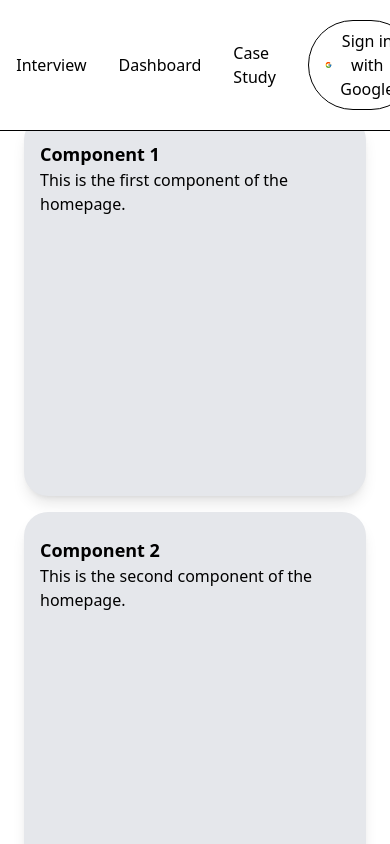
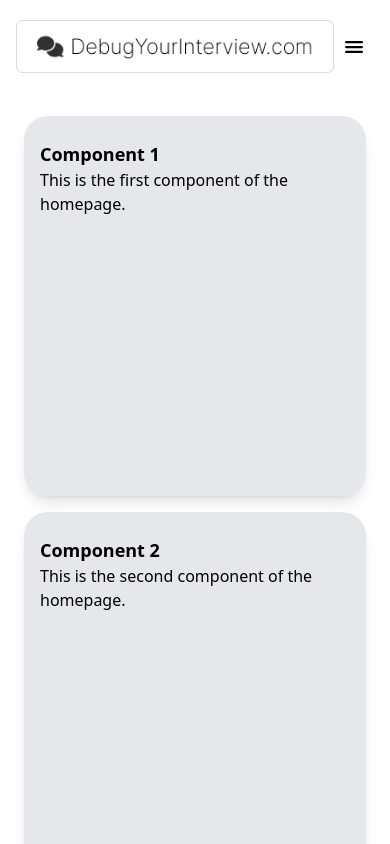
Before and after one commit to chingu-voyages/V59-tier3-team-39, a React (Vite) app in the folder frontend/: page / in a window 390 px wide. Shown: the top 844 px of the page. Built offline with nearby package versions, Linux system fonts and the light colour scheme.

Commit message:
add mobile menu

```diff
--- a/frontend/src/components/main/Header.tsx
+++ b/frontend/src/components/main/Header.tsx
@@ -3,6 +3,7 @@ import { Link, NavLink } from 'react-router-dom'
 import Logo from '../../assets/Logo.png'
 import Button from '../button/Button'
 import { FcGoogle } from 'react-icons/fc'
+import { IoMenu, IoClose } from 'react-icons/io5'
 
 const navLinks = [
   {to: '/interview', label: 'Interview'},
@@ -15,11 +16,12 @@ const Header = () => {
   const [isMenuOpen, setIsMenuOpen] = useState(false)
 
   return (
-    <header className="fixed inset-x-0 top-0 py-5 bg-white border-b">
+    <header className="fixed inset-x-0 top-0 py-5 bg-white">
       <nav className="w-11/12 mx-auto flex justify-between items-center">
         <Link to='/'>
           {<img src={Logo} alt='Debug Your Interivew logo' />}
         </Link>
+        <div className='hidden md:flex'>
           <div className="flex items-center gap-8">
             {navLinks.map(({to, label}) => (
               <NavLink key={to} to={to}
@@ -31,7 +33,29 @@ const Header = () => {
               <FcGoogle /> Sign in with Google
             </Button>
           </div>
+        </div>
+
+        <button className='md:hidden p-2' onClick={() => setIsMenuOpen(prev => !prev)}>
+          {isMenuOpen ? <IoClose size={24} /> : <IoMenu size={24}/>}
+        </button>
       </nav>
+
+      {isMenuOpen && (
+        <div className='md:hidden'>
+          <div className='container mx-auto px-6 py-6 flex flex-col gap-4'>
+            {navLinks.map(({to, label}) => (
+                <NavLink key={to} to={to}
+                  className={({isActive}) => `text-lg py-2 ${isActive ? 'text-orange-400' : 'hover:text-red-400'}`}>
+                  {label}
+                </NavLink>
+              ))}
+              <Button className='border rounded-full py-2 px-4'>
+                <FcGoogle /> Sign in with Google
+              </Button>
+          </div>
+        </div>
+      )}
+
     </header>
   )
 }
```
Lines whose indentation alone changed are shown as unchanged.
